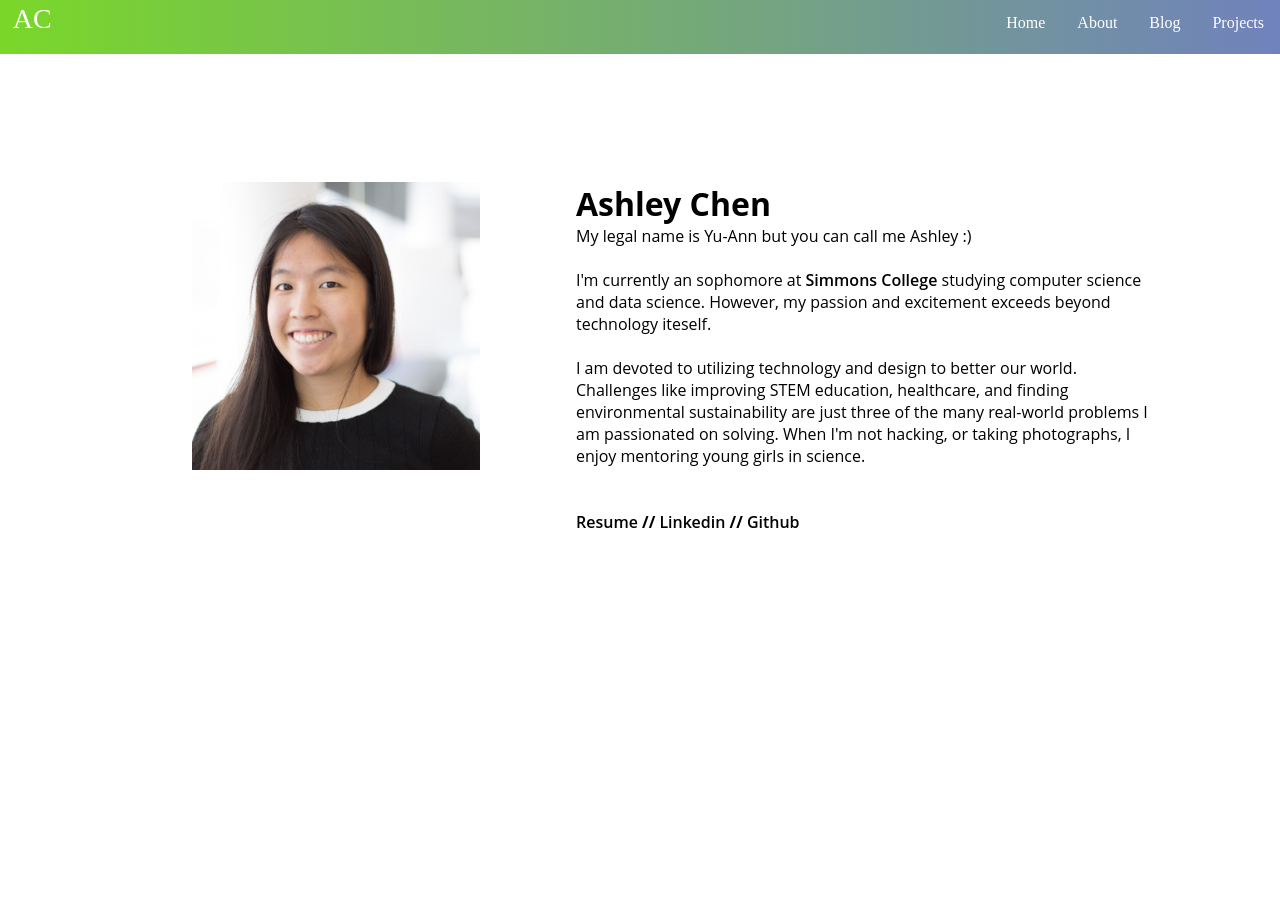
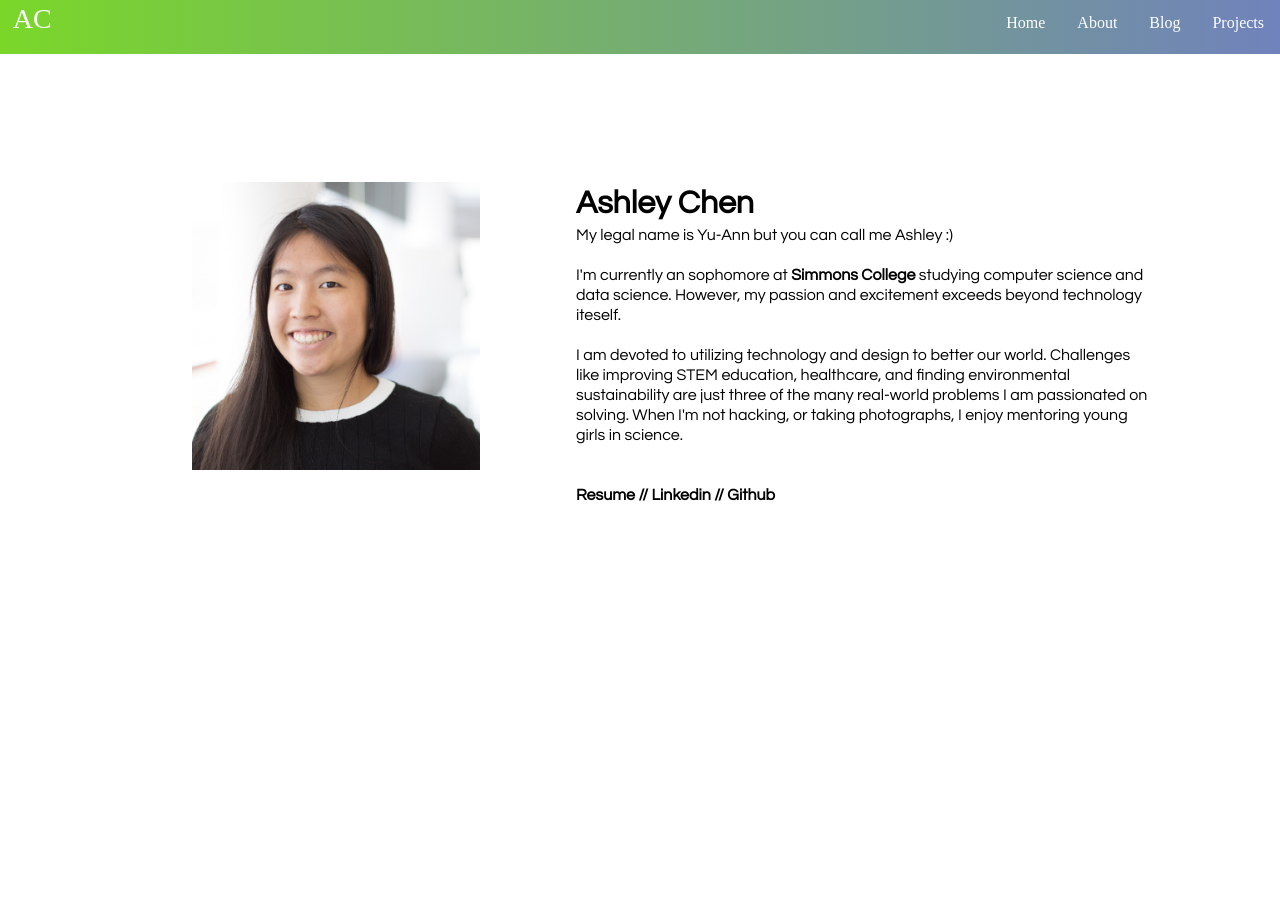
Before and after one commit to ashley/Personal-Website, a PHP site: page /html/about.html in a window 1280 px wide. Run offline with PHP 8.4, Linux system fonts and the light colour scheme.

Commit message:
Testing font

```diff
--- a/css/about.css
+++ b/css/about.css
@@ -9,7 +9,12 @@
     float: right;
     vertical-align: top;
     width: 60%;
-    font-family: Open Sans, sans-serif;
+    font-family: Questrial;
+    font-style: normal;
+    font-variant: normal;
+    font-weight: 400;
+    line-height: 20px;
+
 }
 
 #about-text h1{
--- a/css/projects.css
+++ b/css/projects.css
@@ -1,5 +1,5 @@
 #parent{
-    font-family: AvenirNext-Regular;
+font-family: ‘Lucida Sans Unicode’, ‘Lucida Grande’, sans-serif;
     font-size: 90%;
     width: 55%;
     column-count: 2;
--- a/html/about.html
+++ b/html/about.html
@@ -1,6 +1,7 @@
 <html>
 	<head>
 		<script src="https://ajax.googleapis.com/ajax/libs/jquery/2.2.0/jquery.min.js"></script>
+		<link rel="stylesheet" type="text/css" href="//fonts.googleapis.com/css?family=Questrial" />
 		<link rel="stylesheet" type="text/css" href="../css/blank.css">
 		<link rel="stylesheet" type="text/css" href="../css/about.css">
 		<script>
```
